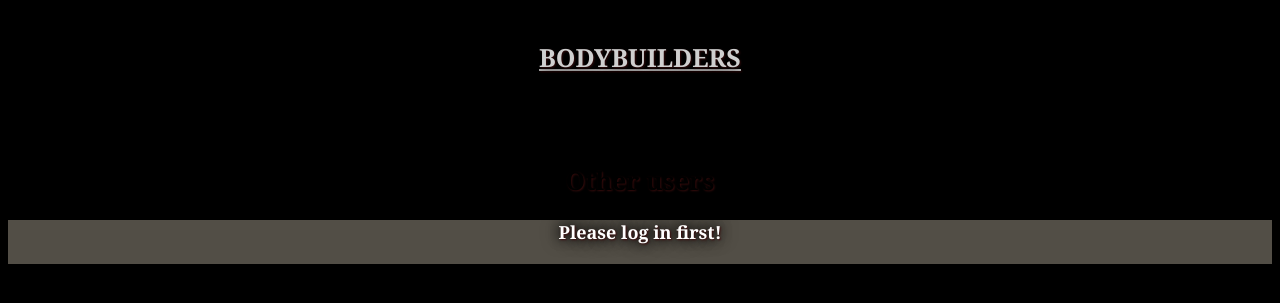
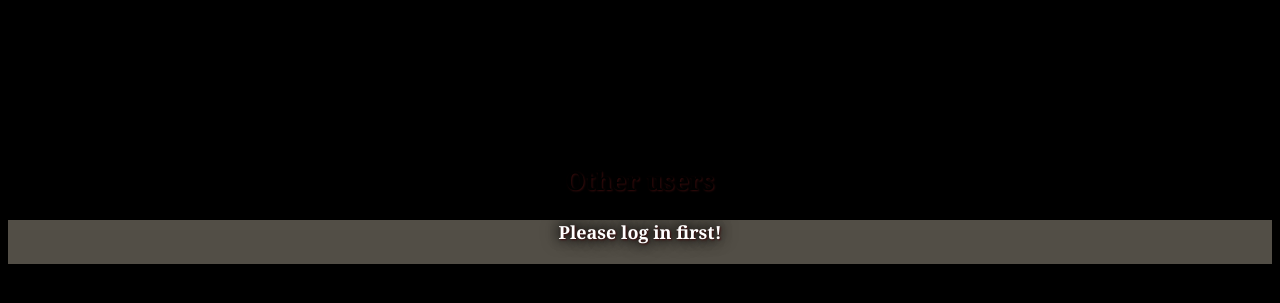
Before and after one commit to Rebepekka/rebepekka.github.io, a PHP site: page /otherusers.php in a window 1280 px wide. Shown: the top 303 px of the page. Run offline with PHP 8.4, Linux system fonts and the light colour scheme.

Commit message:
takas vanhaan

```diff
--- a/otherusers.php
+++ b/otherusers.php
@@ -7,9 +7,7 @@
 	<title>Document</title>
 </head>
 <body>
-<header>
-	<a href="index.html"><h1>BODYBUILDERS</h1></a>
-</header>
+	<header></header>
 	<div class="text">
 		<h1>Other users</h1>
 	</div>
```
